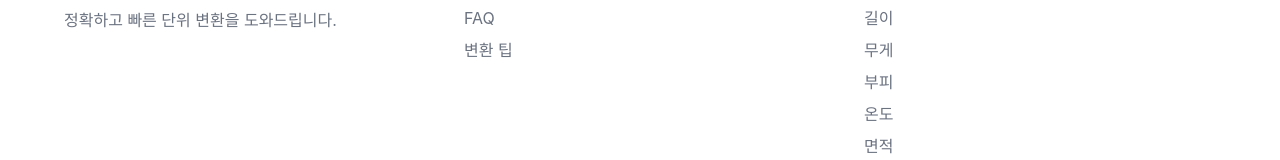
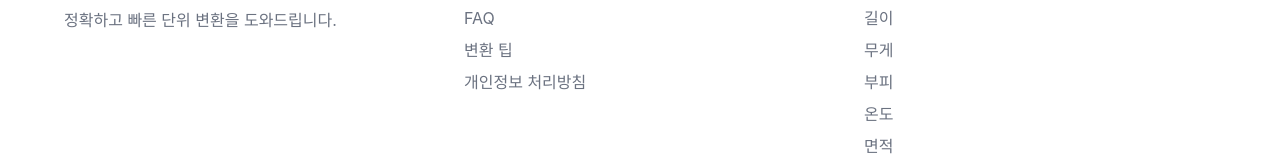
Before and after one commit to seunglover/unit-converter, a website: page index.html in a window 1280 px wide. Shown: the part 1481-1641 px from the top of the page. Drawn offline with Linux system fonts and the light colour scheme.

Commit message:
푸터 개인정보 처리방침 링크 반영

```diff
--- a/index.html
+++ b/index.html
@@ -289,6 +289,7 @@
                     <ul class="footer-links">
                         <li><a href="faq.html">FAQ</a></li>
                         <li><a href="tips.html">변환 팁</a></li>
+                        <li><a href="privacy.html">개인정보 처리방침</a></li>
                     </ul>
                 </div>
                 <div class="footer-section">
```
